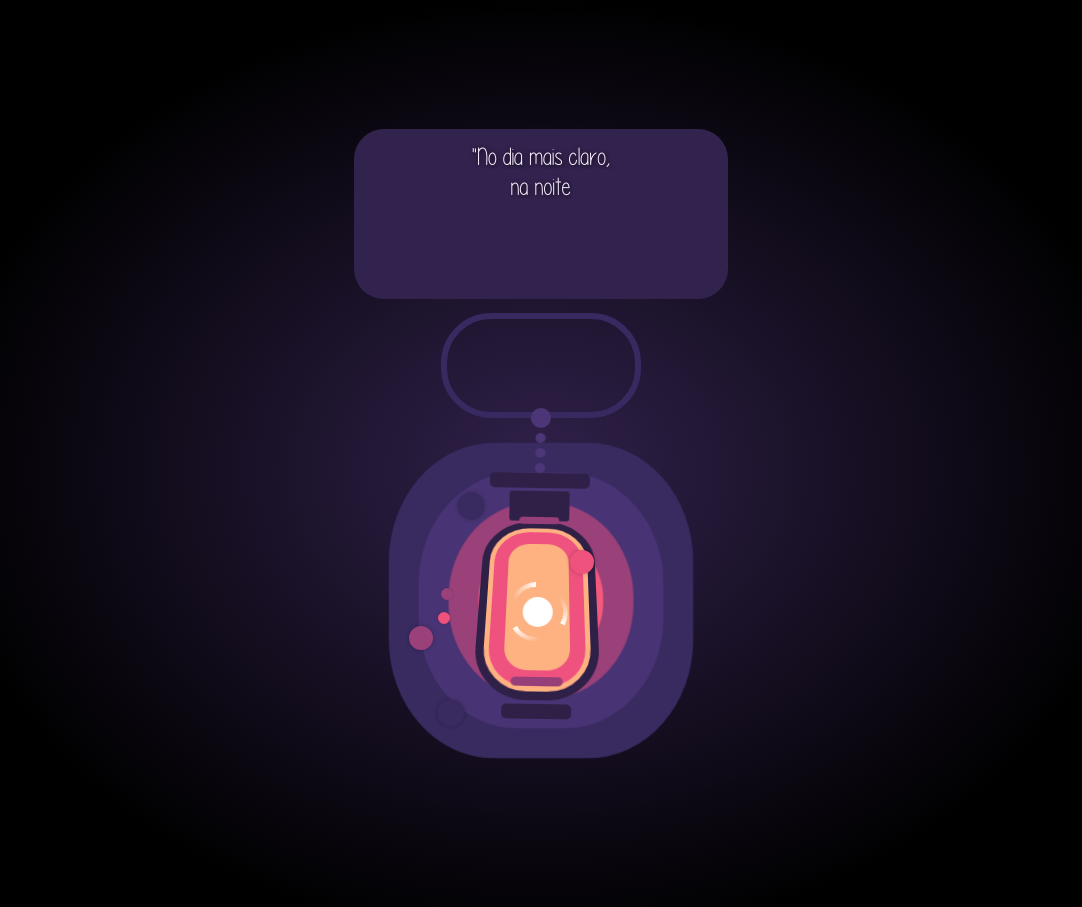
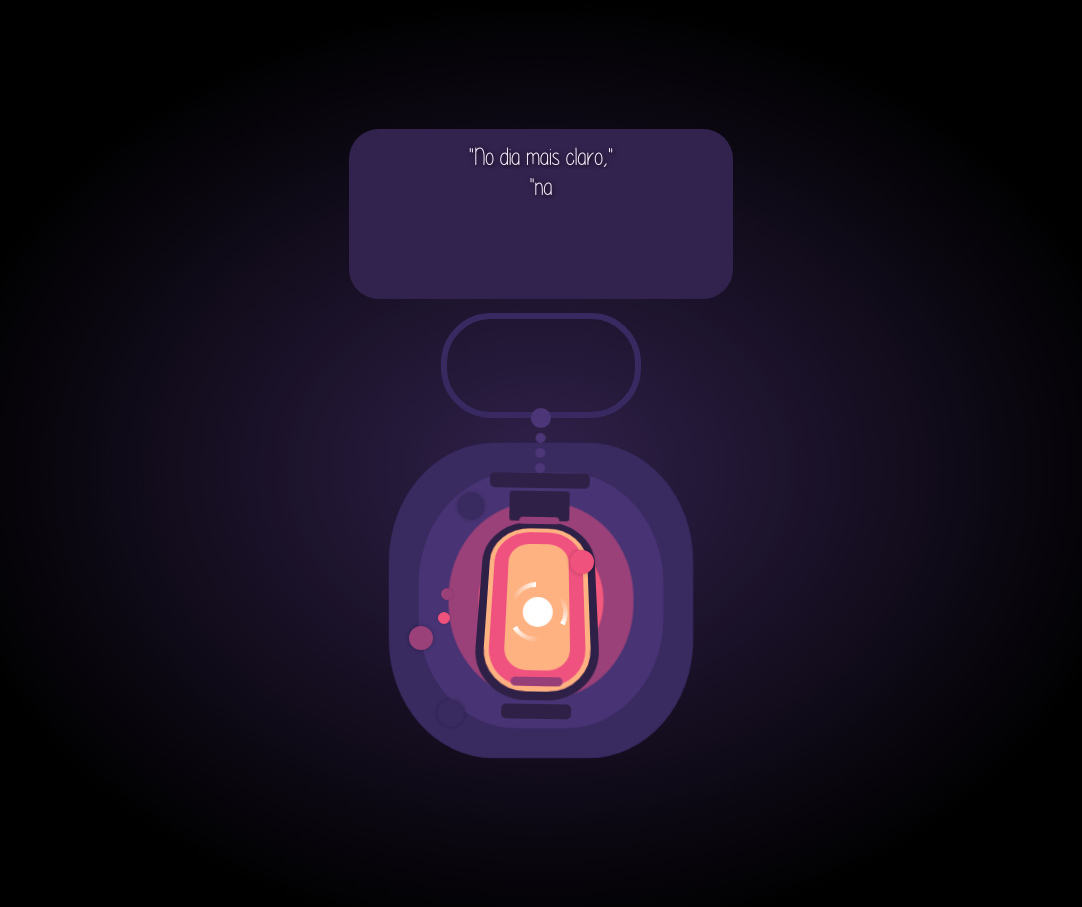
Before and after one commit to vitorfail/portifolio, a Next.js app: page / in a window 1280 px wide. Shown: the part 3800-4707 px from the top of the page, without its empty margins (99-1181 px from the left). Built offline with nearby package versions, Linux system fonts and the light colour scheme.

Commit message:
concertadno aspas

```diff
--- a/src/app/components/Lanterna/index.js
+++ b/src/app/components/Lanterna/index.js
@@ -28,11 +28,11 @@ export default function Lanterna(){
     return(
         <section className="stage">
             <div id={ativo?'noite-mostra':""} className='text-lanterna'>
-                <p className={ativo?'noite':""} >"No dia mais claro,</p>
-                <p className={ativo?'noite':""}  >na noite mais densa,</p>
-                <p className={ativo?'noite':""}  >o mal sucumbira ante minha presença, </p>
-                <p className={ativo?'noite':""}  >E aquele que venera o mal há de penar,</p>
-                <p className={ativo?'noite':""}  >Quando a luz do código o encontrar!"</p>
+                <p className={ativo?'noite':""}>&quot;No dia mais claro,&quot;</p>
+                <p className={ativo?'noite':""}>&quot;na noite mais densa,&quot;</p>
+                <p className={ativo?'noite':""}>&quot;o mal sucumbira ante minha presença, &quot;</p>
+                <p className={ativo?'noite':""}>&quot;E aquele que venera o mal há de penar,&quot;</p>
+                <p className={ativo?'noite':""}>&quot;Quando a luz do código o encontrar!&quot;</p>
             </div>
             <div className="scene">
                 <div className="halo">
```
